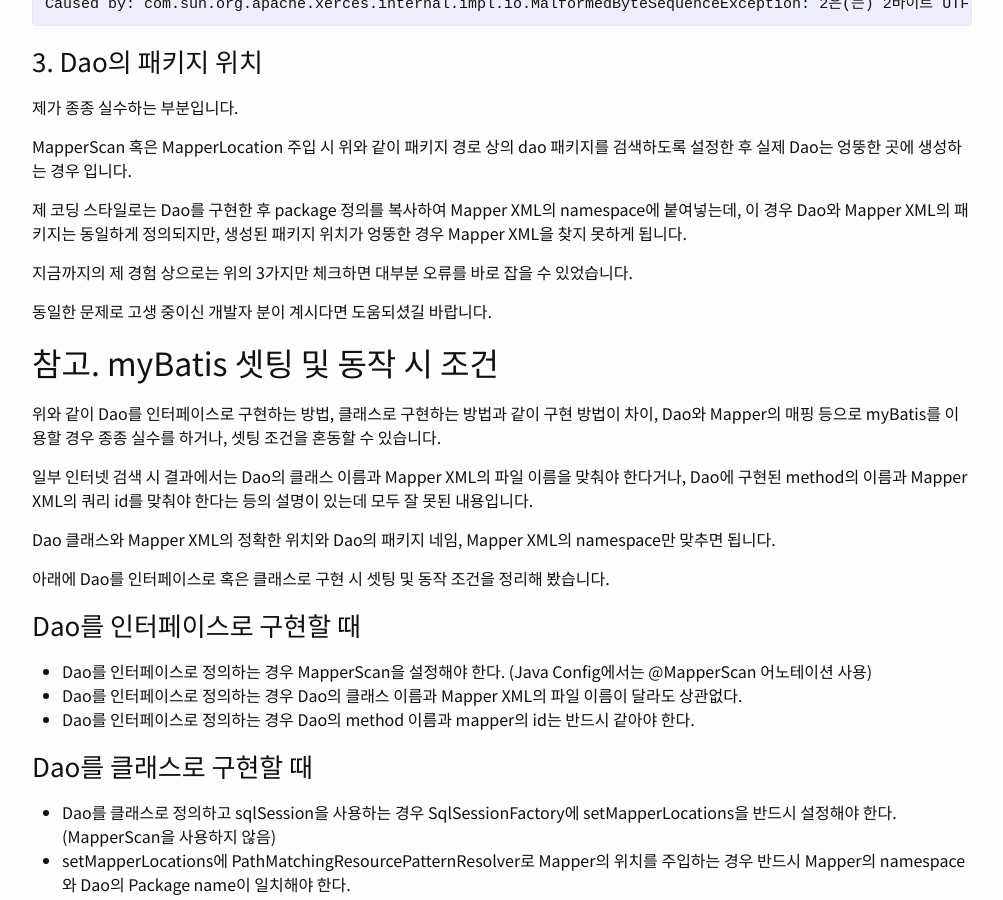
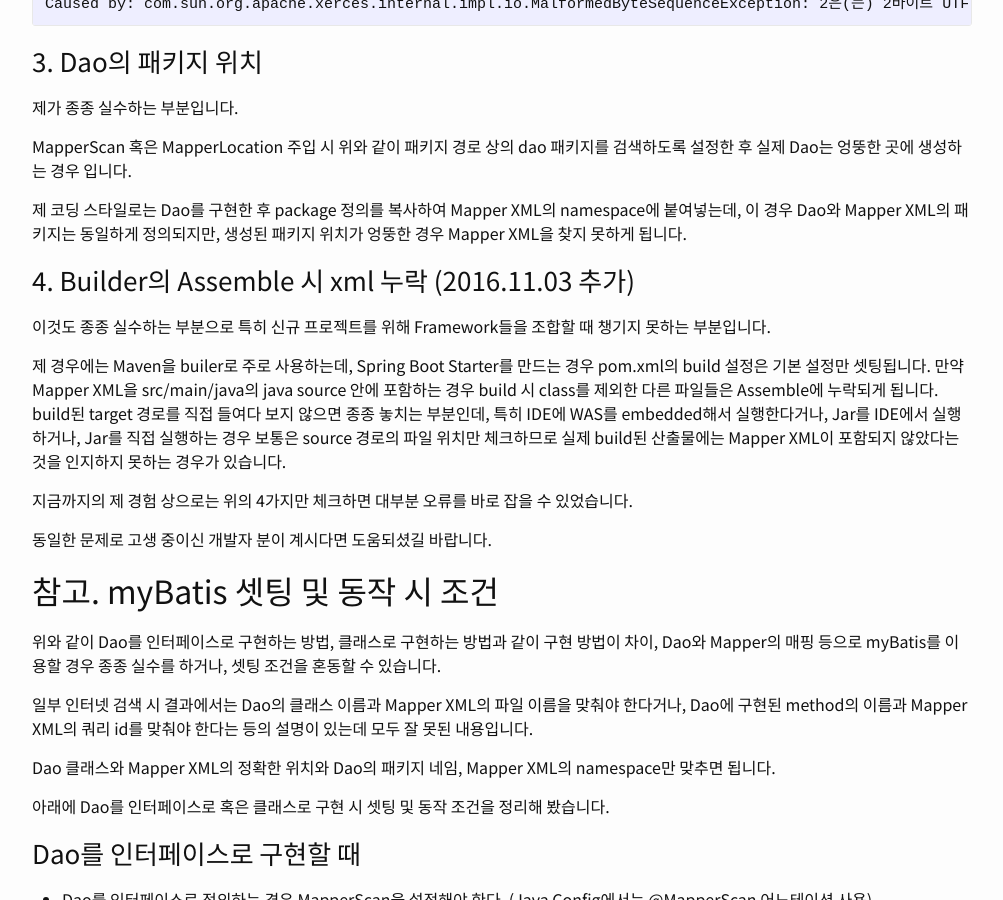
Before and after one commit to kr-zephyr/kr-zephyr.github.com, a Jekyll site: the page built from _posts/2016-08-11-mybatis-mapped-statements-collection-does-not-contain-value.md, in a window 1280 px wide and 900 px high, scrolled down 1444 px. Shown: the whole window, without its empty margins (138-1141 px from the left). Built offline with Jekyll 4.4.1, drawn with Linux system fonts in a browser that asks for light colours; comment, search, counter and statistics services are not loaded.

Commit message:
빌드 시 XML 누락되는 부분 내용 보강

```diff
--- a/_posts/2016-08-11-mybatis-mapped-statements-collection-does-not-contain-value.md
+++ b/_posts/2016-08-11-mybatis-mapped-statements-collection-does-not-contain-value.md
@@ -61,7 +61,14 @@ MapperScan 혹은 MapperLocation 주입 시 위와 같이 패키지 경로 상
 
 제 코딩 스타일로는 Dao를 구현한 후 package 정의를 복사하여 Mapper XML의 namespace에 붙여넣는데, 이 경우 Dao와 Mapper XML의 패키지는 동일하게 정의되지만, 생성된 패키지 위치가 엉뚱한 경우 Mapper XML을 찾지 못하게 됩니다.
 
-지금까지의 제 경험 상으로는 위의 3가지만 체크하면 대부분 오류를 바로 잡을 수 있었습니다.
+### 4. Builder의 Assemble 시 xml 누락 (2016.11.03 추가)
+이것도 종종 실수하는 부분으로 특히 신규 프로젝트를 위해 Framework들을 조합할 때 챙기지 못하는 부분입니다.
+
+제 경우에는 Maven을 builer로 주로 사용하는데, Spring Boot Starter를 만드는 경우 pom.xml의 build 설정은 기본 설정만 셋팅됩니다.
+만약 Mapper XML을 src/main/java의 java source 안에 포함하는 경우 build 시 class를 제외한 다른 파일들은 Assemble에 누락되게 됩니다.
+build된 target 경로를 직접 들여다 보지 않으면 종종 놓치는 부분인데, 특히 IDE에 WAS를 embedded해서 실행한다거나, Jar를 IDE에서 실행하거나, Jar를 직접 실행하는 경우 보통은 source 경로의 파일 위치만 체크하므로 실제 build된 산출물에는 Mapper XML이 포함되지 않았다는 것을 인지하지 못하는 경우가 있습니다.
+
+지금까지의 제 경험 상으로는 위의 4가지만 체크하면 대부분 오류를 바로 잡을 수 있었습니다.
 
 동일한 문제로 고생 중이신 개발자 분이 계시다면 도움되셨길 바랍니다.
 
```
